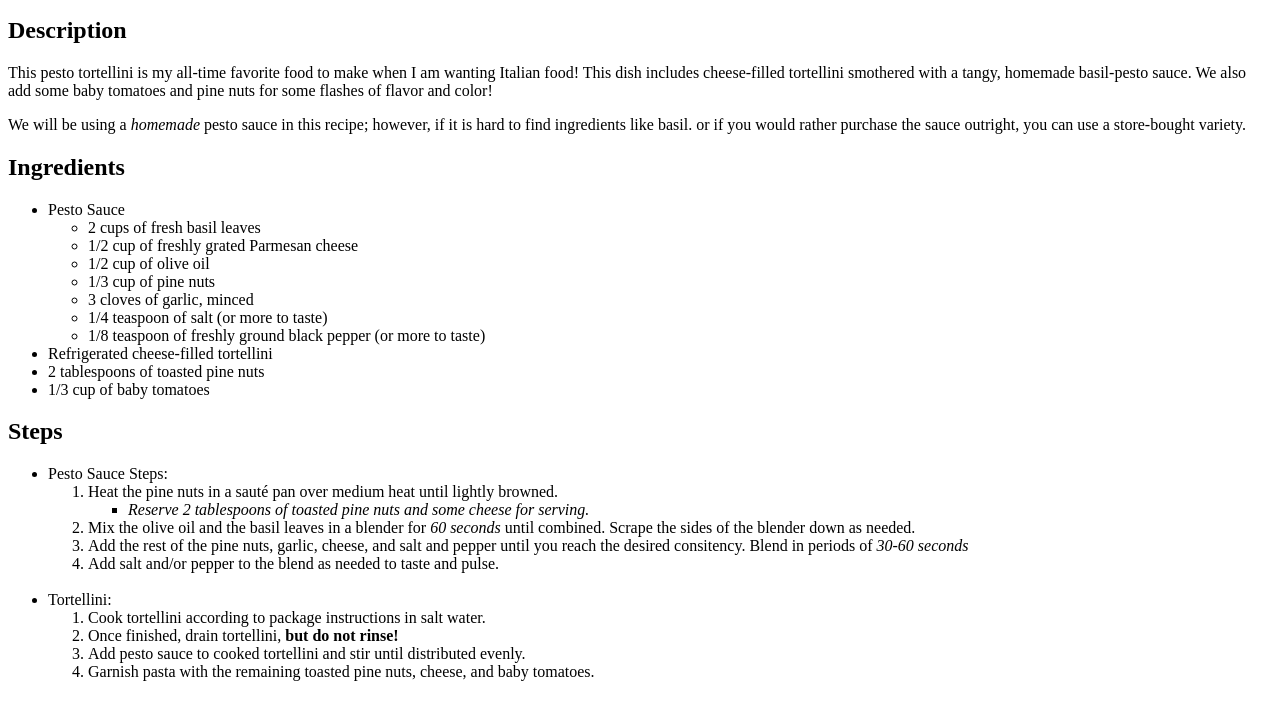
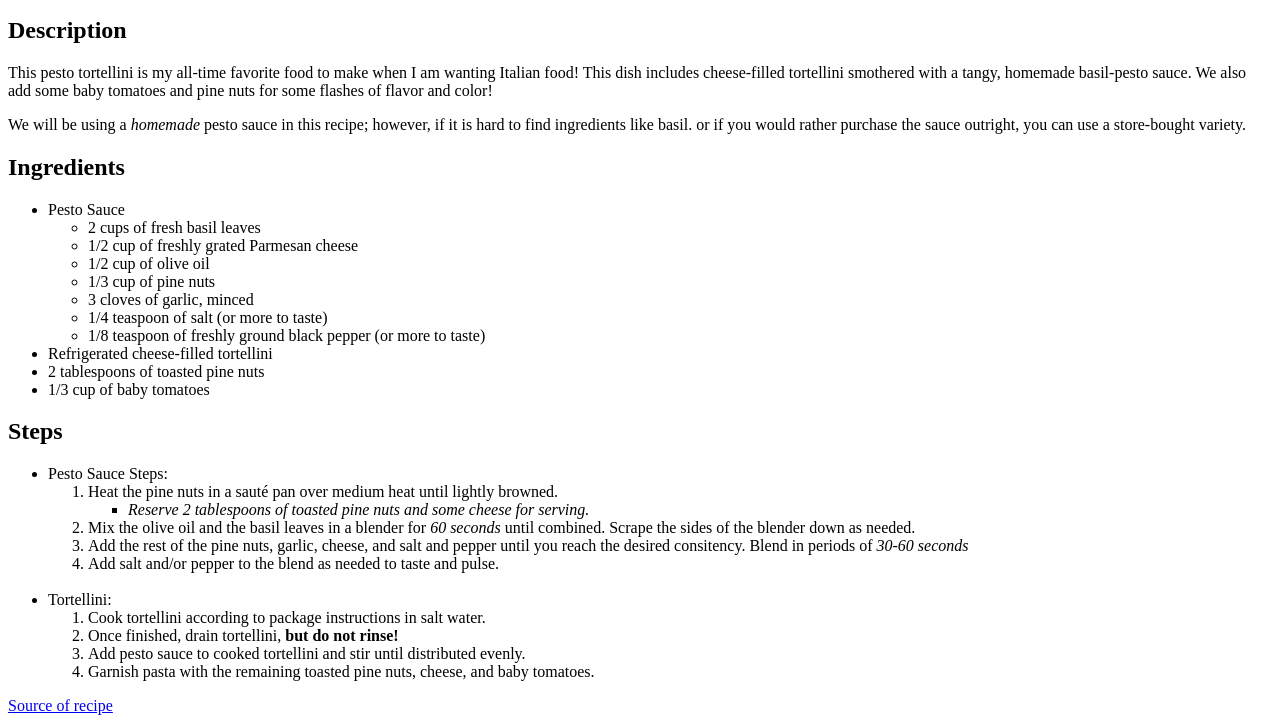
Before and after one commit to Overkiller1030/Odin-recipes, a plain HTML site: page recipes/pesto-tortellini.html in a window 1280 px wide. Shown: the part 127-850 px from the top of the page. Before the commit the page ends 824 px from the top, so only its background shows below. Drawn offline with Linux system fonts and the light colour scheme.

Commit message:
Add URL showing source of recipe online

```diff
--- a/recipes/pesto-tortellini.html
+++ b/recipes/pesto-tortellini.html
@@ -52,5 +52,6 @@
       <li>Garnish pasta with the remaining toasted pine nuts, cheese, and baby tomatoes.</li>
     </ol>
   </ul>
+  <a href="https://joyfoodsunshine.com/pesto-tortellini-recipe/">Source of recipe</a>
 </body>
 </html>
```
